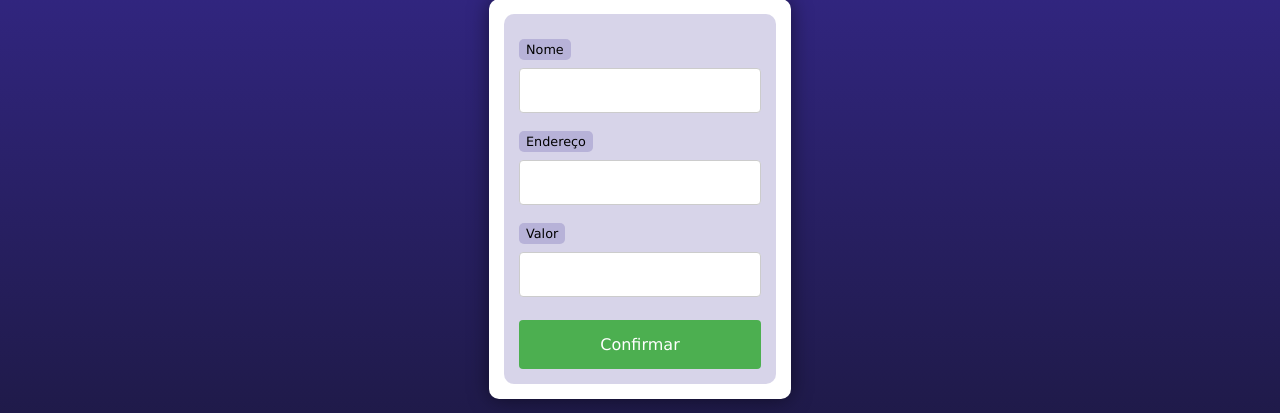
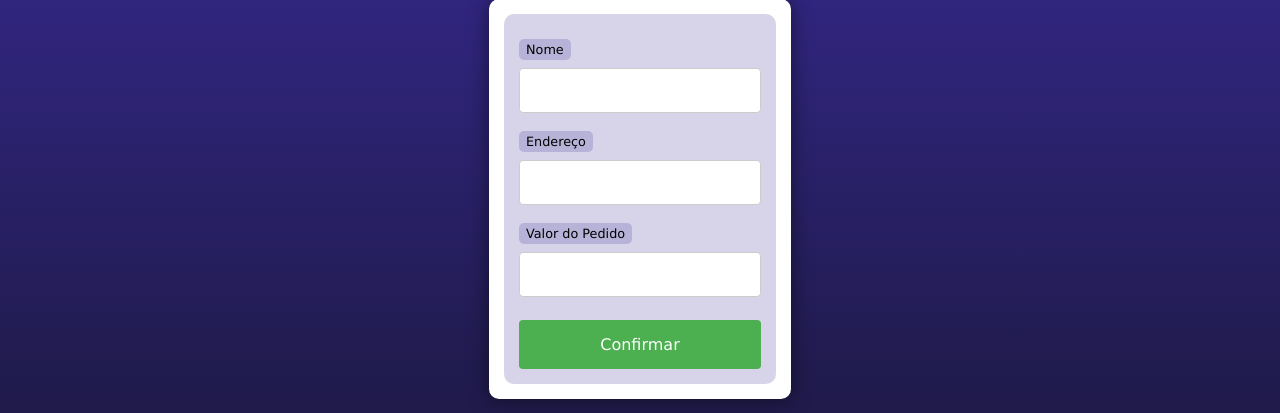
Before and after one commit to erickbarauna/programacao-web-pwe, a PHP site: page /cadastro.php in a window 1280 px wide. Shown: the part 147-560 px from the top of the page. Run offline with PHP 8.4, Linux system fonts and the light colour scheme.

Commit message:
pequena alteração no cadastro

```diff
--- a/exercicios/Aula 14 (180423) projetoalpha/projetoalpha/cadastro.php
+++ b/exercicios/Aula 14 (180423) projetoalpha/projetoalpha/cadastro.php
@@ -22,7 +22,7 @@
                 <input type="text" name="Endereco" id="iendereco" required>
             </div>
             <div>
-                <label for="ivalor">Valor</label>
+                <label for="ivalor">Valor do Pedido</label>
                 <input type="text" name="Valor" id="ivalor" required>
             </div>
             <div>
```
